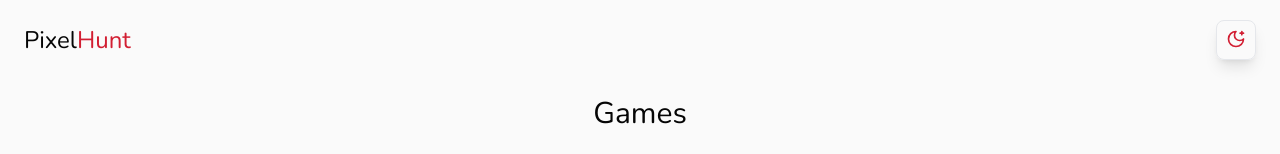
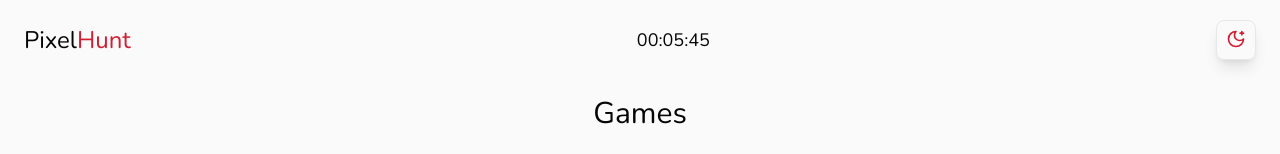
Before and after one commit to cColds/wheres-waldo, a React (Vite) app: page / in a window 1280 px wide. Shown: the top 154 px of the page. Built offline with nearby package versions, Linux system fonts and the light colour scheme; grey boxes are pictures that could not be loaded.

Commit message:
Add timer

```diff
--- a/src/components/Nav.tsx
+++ b/src/components/Nav.tsx
@@ -2,6 +2,7 @@ import { Link } from "react-router-dom";
 import useTheme from "./hooks/useTheme";
 import { LuSun, LuMoonStar } from "react-icons/lu";
 import GameData from "../types/gameData";
+import Timer from "./Timer";
 
 function Nav({ game }: { game: GameData | null }) {
     const [isDark, setIsDark] = useTheme();
@@ -18,6 +19,8 @@ function Nav({ game }: { game: GameData | null }) {
                     <span className="text-primary">Hunt</span>
                 </p>
             </Link>
+
+            {<Timer />}
 
             {game && (
                 <div>
--- /dev/null
+++ b/src/components/Timer.tsx
@@ -0,0 +1,39 @@
+import { useEffect, useState } from "react";
+
+const Timer = () => {
+    const [minutes, setMinutes] = useState(0);
+    const [seconds, setSeconds] = useState(0);
+    const [ms, setMs] = useState(0);
+
+    useEffect(() => {
+        const interval = setInterval(() => {
+            setMs((prevMs) => {
+                if (prevMs + 15 < 1000) return prevMs + 15;
+
+                setSeconds((prevSeconds) => {
+                    if (prevSeconds === 59) {
+                        setMinutes((prevMinutes) => prevMinutes + 1);
+
+                        return 0;
+                    }
+
+                    return prevSeconds + 1;
+                });
+
+                return 0;
+            });
+        }, 15);
+
+        return () => clearInterval(interval);
+    }, [minutes, seconds]);
+
+    return (
+        <p className="text-lg">
+            {minutes < 10 ? `0${minutes}` : minutes}:
+            {seconds < 10 ? `0${seconds}` : seconds}:
+            {ms > 0 ? ms.toString().substring(0, 2) : "00"}
+        </p>
+    );
+};
+
+export default Timer;
```
